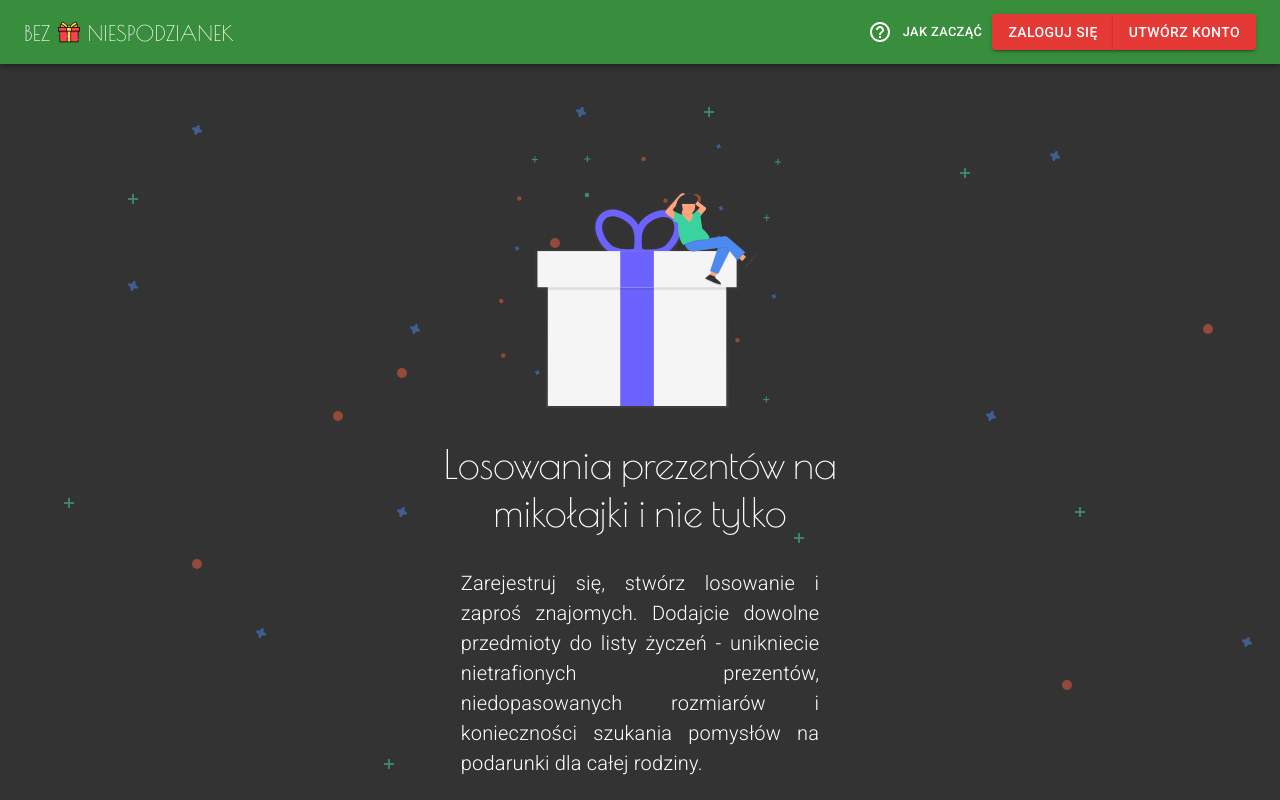
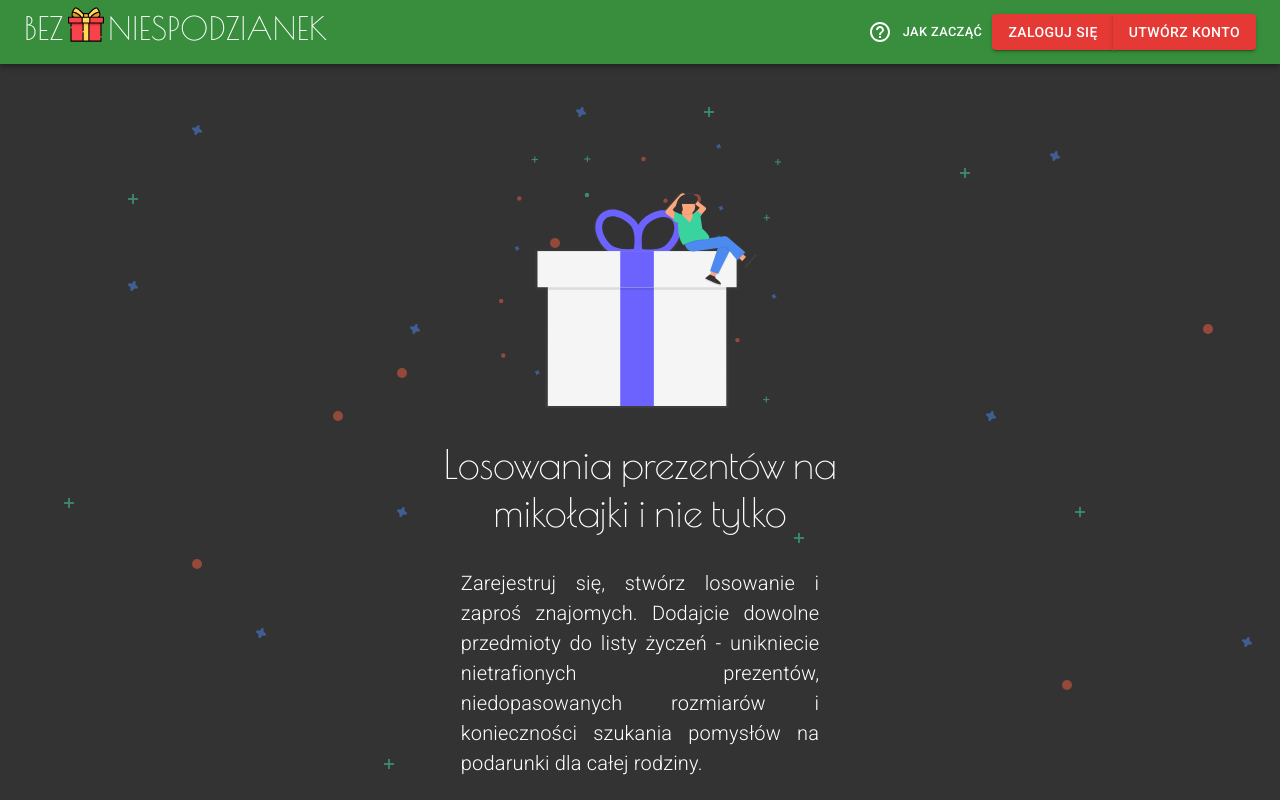
Before and after one commit to Bruinen90/gifts-front, a React (Create React App) app: page / in a window 1280 px wide. Shown: the top 800 px of the page. Built offline with nearby package versions, Linux system fonts and the light colour scheme.

Commit message:
Loading screen added

```diff
--- a/src/App.tsx
+++ b/src/App.tsx
@@ -1,45 +1,46 @@
-import React, { useEffect } from 'react';
-import axios from 'axios';
-import { useDispatch, useSelector } from 'react-redux';
-import Home from './pages/Home/Home';
+import React, { useEffect } from "react";
+import axios from "axios";
+import { useDispatch, useSelector } from "react-redux";
+import Home from "./pages/Home/Home";
 import {
     CssBaseline,
     ThemeProvider,
     Backdrop,
     CircularProgress,
-} from '@material-ui/core';
-import { theme } from './common/theme';
-import { BrowserRouter, Switch, Route } from 'react-router-dom';
-import * as watchersTypes from './store/actions/watcherTypes';
+} from "@material-ui/core";
+import { theme } from "./common/theme";
+import { BrowserRouter, Switch, Route } from "react-router-dom";
+import * as watchersTypes from "./store/actions/watcherTypes";
 
 // Components
-import NavBar from './components/NavBar/NavBar';
-import ScrollToTop from './components/ScrollToTop/ScrollToTop';
-import GuardedRoute from './components/GuardedRoute/GuardedRoute';
+import NavBar from "./components/NavBar/NavBar";
+import ScrollToTop from "./components/ScrollToTop/ScrollToTop";
+import GuardedRoute from "./components/GuardedRoute/GuardedRoute";
 
 // Pages
-import Login from './pages/Login/Login';
-import Signup from './pages/Signup/Signup';
-import CreateDraw from './pages/CreateDraw/CreateDraw';
-import MyDraws from './pages/MyDraws/MyDraws';
-import MyWishes from './pages/MyWishes/MyWishes';
-import CreateWish from './pages/CreateWish/CreateWish';
-import { Friends } from './pages/Friends/Friends';
-import { ShoppingList } from './pages/ShoppingList/ShoppingList';
-import { ErrorPrompt } from './components/ErrorPrompt/ErrorPrompt';
-import { ResetPassword } from './pages/ResetPassword/ResetPassword';
-import { NewPassword } from './pages/NewPassword/NewPassword';
-import { EmailSentConfirmation } from './pages/EmailSentConfirmation/EmailSentConfirmation';
-import { UserSettings } from './pages/UserSettings/UserSettings';
-import { SuccessPrompt } from './components/SuccessPrompt/SuccessPrompt';
-import UsubscribeConfirmation from './pages/UsubscribeConfirmation/UsubscribeConfirmation';
-import Footer from './components/Footer/Footer';
+import Login from "./pages/Login/Login";
+import Signup from "./pages/Signup/Signup";
+import CreateDraw from "./pages/CreateDraw/CreateDraw";
+import MyDraws from "./pages/MyDraws/MyDraws";
+import MyWishes from "./pages/MyWishes/MyWishes";
+import CreateWish from "./pages/CreateWish/CreateWish";
+import { Friends } from "./pages/Friends/Friends";
+import { ShoppingList } from "./pages/ShoppingList/ShoppingList";
+import { ErrorPrompt } from "./components/ErrorPrompt/ErrorPrompt";
+import { ResetPassword } from "./pages/ResetPassword/ResetPassword";
+import { NewPassword } from "./pages/NewPassword/NewPassword";
+import { EmailSentConfirmation } from "./pages/EmailSentConfirmation/EmailSentConfirmation";
+import { UserSettings } from "./pages/UserSettings/UserSettings";
+import { SuccessPrompt } from "./components/SuccessPrompt/SuccessPrompt";
+import UsubscribeConfirmation from "./pages/UsubscribeConfirmation/UsubscribeConfirmation";
+import Footer from "./components/Footer/Footer";
 
 // Styles
-import * as Styled from './stylesApp';
+import * as Styled from "./stylesApp";
 
 // Types
-import { State } from './types/State';
+import { State } from "./types/State";
+import LoadingScreen from "./pages/LoadingScreen";
 
 // axios.defaults.baseURL = 'http://localhost:8080';
 axios.defaults.baseURL = "https://bez-niespodzianek.herokuapp.com/";
@@ -52,14 +53,18 @@ const App = () => {
 
     const loadingState = useSelector((state: State) => state.loading);
     const loadingBasicData =
-		loadingState.category === 'auth' &&
-		loadingState.type === 'fetching-records';
+        loadingState.category === "auth" &&
+        loadingState.type === "fetching-records";
 
     return (
         <BrowserRouter>
             <CssBaseline />
             <ThemeProvider theme={theme}>
                 {/* App goes here */}
+                {loadingBasicData ? (
+                    <LoadingScreen />
+                ) : (
+                    <>
                         <NavBar />
                         <Styled.GlobalWrapper>
                             <Switch>
@@ -89,7 +94,10 @@ const App = () => {
                                     path="/lista-zyczen"
                                     component={MyWishes}
                                 />
-						<GuardedRoute path="/moi-znajomi" component={Friends} />
+                                <GuardedRoute
+                                    path="/moi-znajomi"
+                                    component={Friends}
+                                />
                                 <GuardedRoute
                                     path="/lista-zakupow"
                                     component={ShoppingList}
@@ -102,7 +110,10 @@ const App = () => {
                                     path="/zresetuj-haslo"
                                     component={ResetPassword}
                                 />
-						<Route path="/utworz-haslo" component={NewPassword} />
+                                <Route
+                                    path="/utworz-haslo"
+                                    component={NewPassword}
+                                />
                                 <Route
                                     path="/wyslano-link"
                                     component={EmailSentConfirmation}
@@ -118,14 +129,9 @@ const App = () => {
                             <Footer />
                             {/* React router way to scroll window to top on each location change */}
                             <ScrollToTop />
-					{/* Backdrop when loading basic data - to be replaced with loading screen */}
-					<Backdrop
-						open={loadingBasicData}
-						style={{ zIndex: 100, color: '#444' }}
-					>
-						<CircularProgress size={90} />
-					</Backdrop>
                         </Styled.GlobalWrapper>
+                    </>
+                )}
                 {/* End off app */}
             </ThemeProvider>
         </BrowserRouter>
--- a/src/components/LogoBox/LogoBox.tsx
+++ b/src/components/LogoBox/LogoBox.tsx
@@ -1,27 +1,30 @@
-import React from 'react';
-import { useHistory } from 'react-router';
-import GiftIcon from '../../img/gift.svg';
+import React from "react";
+import { useHistory } from "react-router";
+import GiftIcon from "../../img/gift.svg";
 
 // Styles
-import * as Styled from './stylesLogoBox';
+import * as Styled from "./stylesLogoBox";
 
-const LogoBox: React.FC = () => {
+interface PropTypes {
+    scale?: number;
+}
+
+const LogoBox: React.FC<PropTypes> = ({ scale }) => {
     const history = useHistory();
 
     const handleGoToHomepage = () => {
-		history.push('/');
+        history.push("/");
     };
     return (
         <Styled.LogoBox
             onClick={handleGoToHomepage}
             display="flex"
             alignItems="flex-end"
-			style={{ cursor: 'pointer' }}
+            style={{ cursor: "pointer" }}
+            scale={scale}
         >
             <Styled.LogoText>Bez</Styled.LogoText>
-			<Styled.GiftIcon
-				src={GiftIcon}
-			/>
+            <Styled.GiftIcon src={GiftIcon} />
             <Styled.LogoText>niespodzianek</Styled.LogoText>
         </Styled.LogoBox>
     );
--- a/src/components/LogoBox/stylesLogoBox.tsx
+++ b/src/components/LogoBox/stylesLogoBox.tsx
@@ -1,43 +1,27 @@
 import { styled } from "@material-ui/styles";
 import { Box, Theme, Typography } from "@material-ui/core";
 
-export const LogoBox = styled(Box)(({ theme }: { theme: Theme }) => ({
-    maxHeight: "30px",
-    [theme.breakpoints.up("sm")]: {
-        height: "1.33rem",
-    },
-    [theme.breakpoints.up("xl")]: {
-        height: "2rem",
-    },
-}));
+export const LogoBox = styled(Box)(
+    ({ theme, scale = 1 }: { theme: Theme; scale?: number }) => ({
+        maxHeight: "30px",
+        fontSize: 1.33 * scale + "rem",
+        [theme.breakpoints.up("sm")]: {
+            height: "1em",
+        },
+        [theme.breakpoints.up("xl")]: {
+            height: "1.7em",
+        },
+    })
+);
 
 export const LogoText = styled(Typography)(({ theme }: { theme: Theme }) => ({
     textTransform: "uppercase",
     fontFamily: "Poiret One, cursive",
-    fontSize: "1.33rem",
-    lineHeight: "1.2rem",
-
-    [theme.breakpoints.up("sm")]: {
-        fontSize: "1.33rem",
-        lineHeight: "1.1rem",
-    },
-
-    [theme.breakpoints.up("xl")]: {
-        fontSize: "2rem",
-        lineHeight: "1.7rem",
-    },
+    fontSize: "1.5em",
+    lineHeight: "0.9em",
 }));
 
 export const GiftIcon = styled("img")(({ theme }: { theme: Theme }) => ({
-    height: "24px",
-    margin: "0 0.25rem",
-
-    [theme.breakpoints.up("sm")]: {
-        height: "1.33rem",
-        margin: "0 0.5rem",
-    },
-
-    [theme.breakpoints.up("xl")]: {
-        height: "2rem",
-    },
+    height: "1.7em",
+    margin: "0 0.2em",
 }));
--- /dev/null
+++ b/src/pages/LoadingScreen/index.tsx
@@ -0,0 +1,20 @@
+import React from "react";
+
+// Styles
+import * as Styled from "./styles";
+// Components
+import LogoBox from "../../components/LogoBox/LogoBox";
+
+// MUI
+import { CircularProgress } from "@material-ui/core";
+
+const LoadingScreen: React.FC = () => {
+    return (
+        <Styled.Wrapper>
+            <LogoBox scale={window.innerWidth / 400} />
+            <CircularProgress style={{ margin: "2rem auto" }} />
+        </Styled.Wrapper>
+    );
+};
+
+export default LoadingScreen;
--- /dev/null
+++ b/src/pages/LoadingScreen/styles.tsx
@@ -0,0 +1,9 @@
+import { styled, Container } from "@material-ui/core";
+
+export const Wrapper = styled(Container)({
+    minHeight: "100vh",
+	display: "flex",
+	flexDirection: 'column',
+    justifyContent: "center",
+    alignItems: "center",
+});
```
Lines whose indentation alone changed are shown as unchanged.
